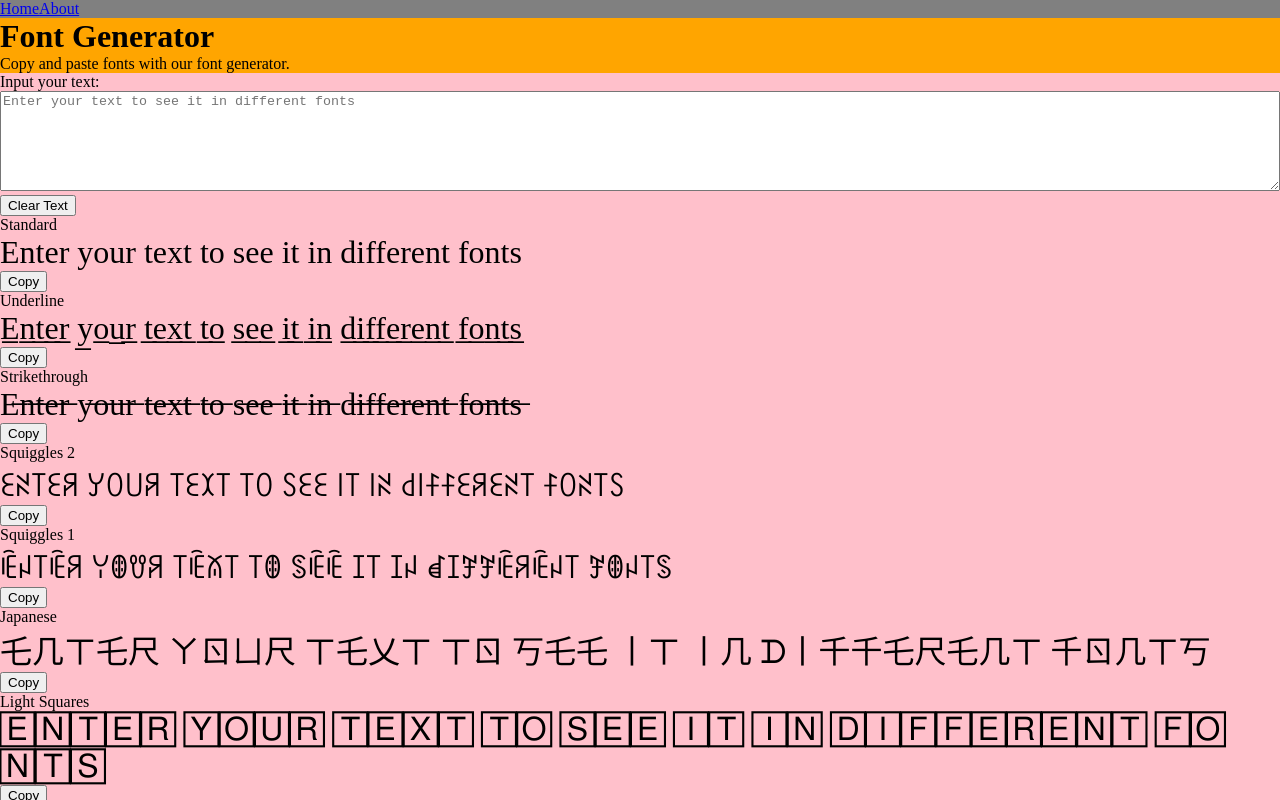
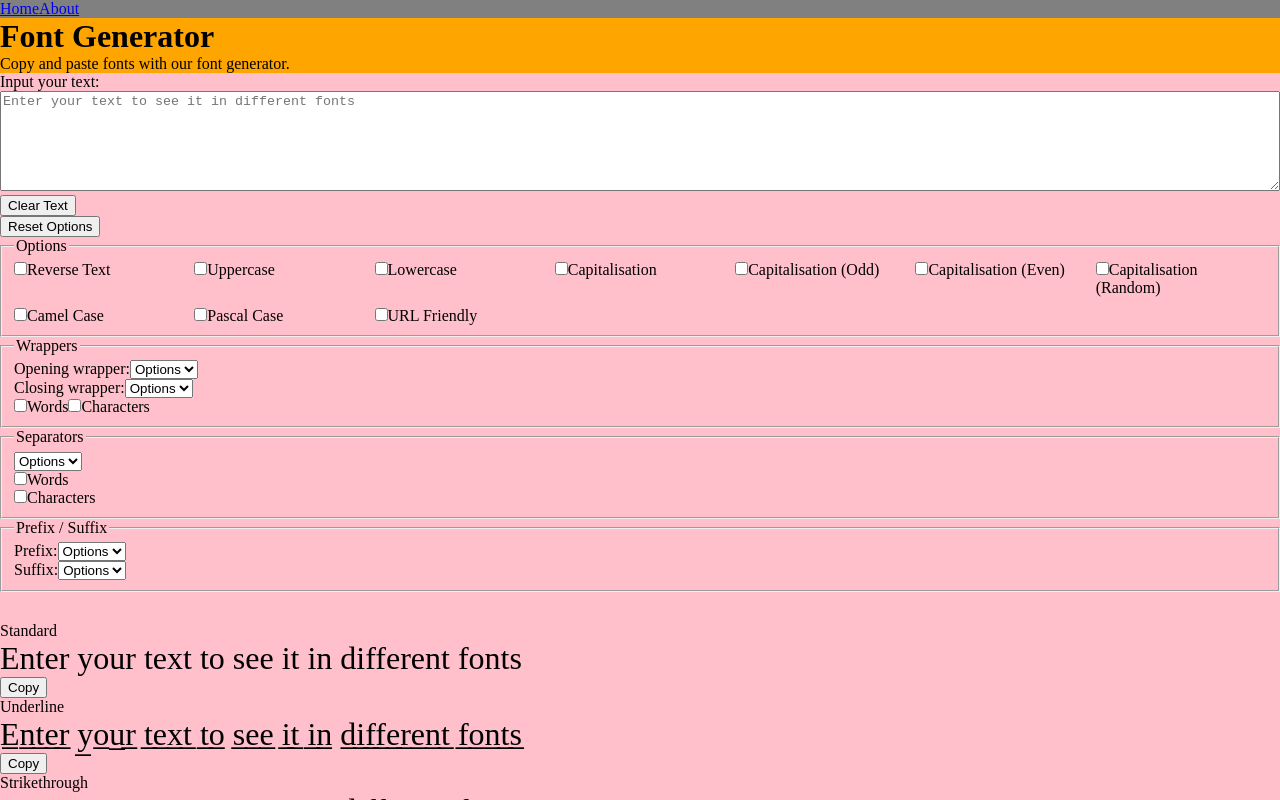
Before and after one commit to johnnyfwk/font-generator-front-end, a React (Create React App) app: page / in a window 1280 px wide. Shown: the top 800 px of the page. Built offline with nearby package versions, Linux system fonts and the light colour scheme.

Commit message:
Creating reset options button.

```diff
--- a/src/pages/Home.jsx
+++ b/src/pages/Home.jsx
@@ -140,6 +140,28 @@ export default function Home() {
 
     function handleClearTextButton() {
         setInputText("");
+    }
+
+    function handleResetOptionsButton() {
+        setIsReverseText(false);
+        setIsUppercase(false);
+        setIsLowercase(false);
+        setIsCapitalisation(false);
+        setIsCapitalisationOdd(false);
+        setIsCapitalisationEven(false);
+        setIsCapitalisationRandom(false);
+        setIsCamelCase(false);
+        setIsPascalCase(false);
+        setIsURLFriendly(false);
+        setSelectedOpeningWrapper("");
+        setSelectedClosingWrapper("");
+        setIsWordWrapper(false);
+        setIsCharacterWrapper(false);
+        setSelectedSeparator("");
+        setIsSeparateWords(false);
+        setIsSeparateCharacters(false);
+        setSelectedPrefix("");
+        setSelectedSuffix("");
     }
 
     function copyFontToClipboard(text, buttonIndex) {
@@ -334,31 +356,12 @@ export default function Home() {
                             >Clear Text</button>
                         </div>
 
-                        <section id="font-outputs-wrapper">
-                            {allFonts.map((font, index) => {
-                                return (
-                                    <div key={index}>
-                                        <div className="font-output-name">{font.name}</div>
-                                        {font.characters
-                                            ? <div>
-                                                <div className="font-output-text">{utils.convertText(outputText, font.name, font.characters)}</div>
-                                                <button
-                                                    type="button"
-                                                    onClick={() => copyFontToClipboard(utils.convertText(outputText, font.name, font.characters), index)}
-                                                >{index === selectCopyButtonIndex ? "Copied" : "Copy"}</button>
-                                            </div>
-                                            : <div>
-                                                <div className="font-output-text" style={{ fontFamily: font.name}}>{outputText}</div>
-                                                <button
-                                                    type="button"
-                                                    onClick={() => copyFontToClipboard(outputText, index)}
-                                                >{index === selectCopyButtonIndex ? "Copied" : "Copy"}</button>
-                                            </div>
-                                        }
-                                    </div>
-                                )
-                            })}
-                        </section>
+                        <div>
+                            <button
+                                type="button"
+                                onClick={handleResetOptionsButton}
+                            >Reset Options</button>
+                        </div>
 
                         <fieldset>
                             <legend>Options</legend>
@@ -557,7 +560,31 @@ export default function Home() {
                     </form>
                 </section>
 
-
+                <section id="font-outputs-wrapper">
+                    {allFonts.map((font, index) => {
+                        return (
+                            <div key={index}>
+                                <div className="font-output-name">{font.name}</div>
+                                {font.characters
+                                    ? <div>
+                                        <div className="font-output-text">{utils.convertText(outputText, font.name, font.characters)}</div>
+                                        <button
+                                            type="button"
+                                            onClick={() => copyFontToClipboard(utils.convertText(outputText, font.name, font.characters), index)}
+                                        >{index === selectCopyButtonIndex ? "Copied" : "Copy"}</button>
+                                    </div>
+                                    : <div>
+                                        <div className="font-output-text" style={{ fontFamily: font.name}}>{outputText}</div>
+                                        <button
+                                            type="button"
+                                            onClick={() => copyFontToClipboard(outputText, index)}
+                                        >{index === selectCopyButtonIndex ? "Copied" : "Copy"}</button>
+                                    </div>
+                                }
+                            </div>
+                        )
+                    })}
+                </section>
             </main>
         </div>
     )
```
